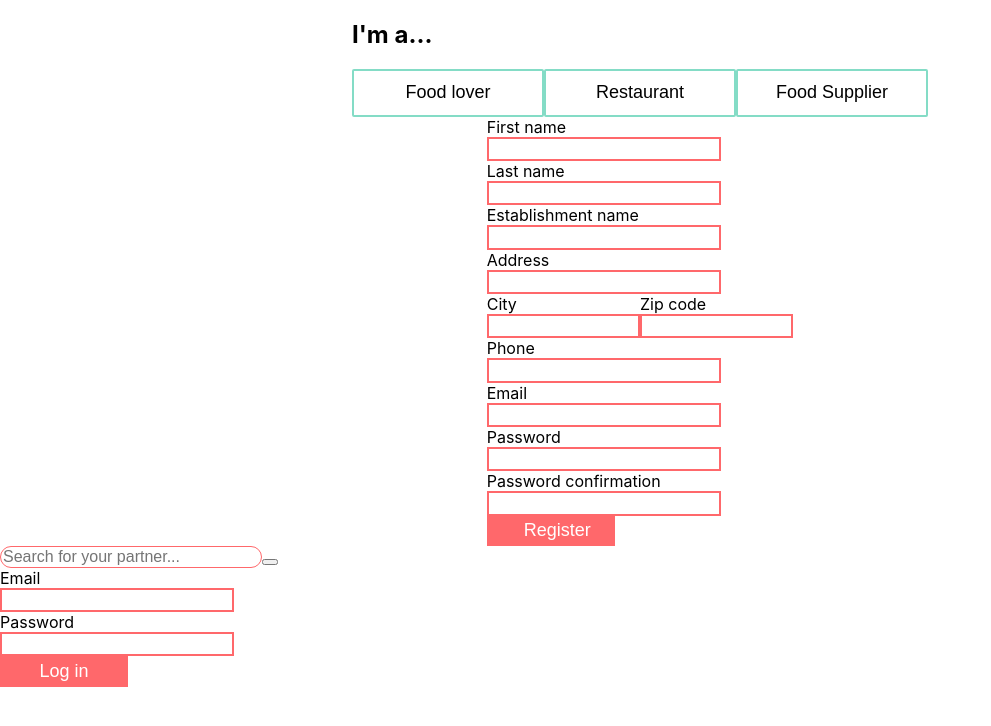
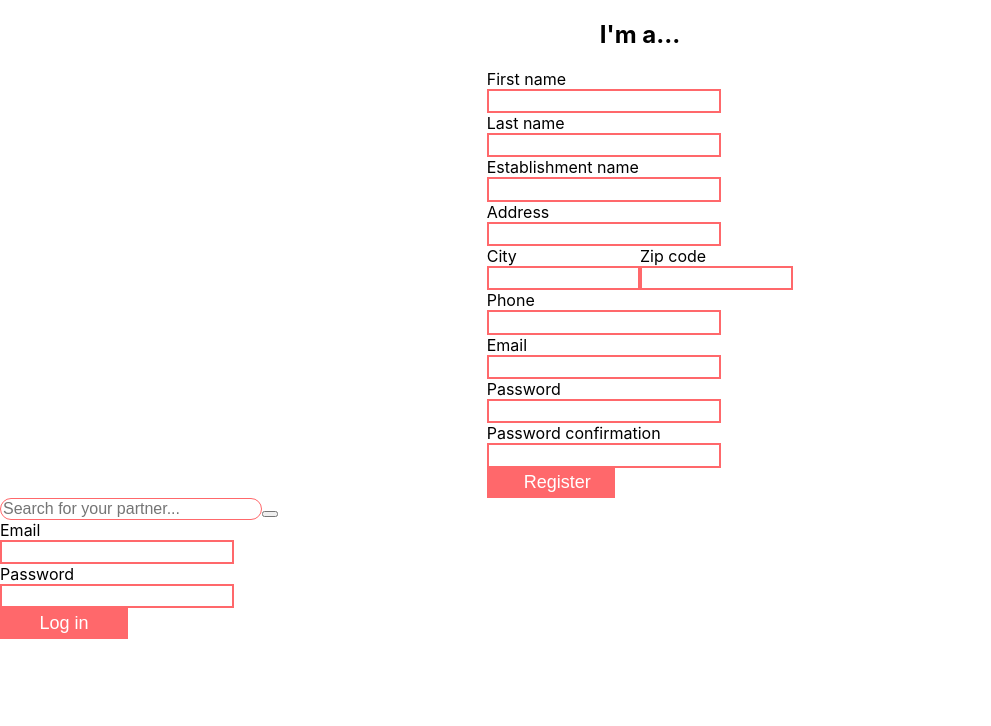
Before and after one commit to frankperler/foodprint, a React (Create React App) app in the folder client/: page / in a window 1280 px wide. Shown: the top 726 px of the page, without its empty margins (0-991 px from the left). Built offline with nearby package versions, Linux system fonts and the light colour scheme.

Commit message:
begin on ButtonGroup functionality

```diff
--- /dev/null
+++ b/client/src/components/registration/ButtonGroup.tsx
@@ -0,0 +1,24 @@
+import React from 'react';
+import { useState } from 'react';
+import { TypeButton } from './registration-styled-components/ChooseUserType.style';
+
+
+export const ButtonGroup = ({buttons, doSomethingAfterClick}): JSX.Element => {
+
+
+  const [clickedId, setClickedId] = useState<number>(-1)
+
+  const handleTypeClick = (e: MouseEvent, id: number) => {
+    setClickedId(id)
+    console.log(e);
+  }
+
+
+  return (
+    <>
+      {buttons.map((i: number, buttonLabel: string) => {
+            <TypeButton key={i} name={buttonLabel} onClick={(e) => handleTypeClick(e, i)}>{buttonLabel}</TypeButton>
+      })}
+    </>
+  )
+}
--- a/client/src/components/registration/ChooseUserType.tsx
+++ b/client/src/components/registration/ChooseUserType.tsx
@@ -2,16 +2,12 @@ import React from 'react';
 import { useState } from 'react';
 import { MouseEvent } from 'react';
 import { TypeButton, Wrapper } from './registration-styled-components/ChooseUserType.style';
-
+import { ButtonGroup } from './ButtonGroup';
 
 export const ChooseUserType = (): JSX.Element => {
 
-  const [type, setType] = useState('');
-  const [clicked, setClicked] = useState(false)
-
-  const handleTypeClick = (e: MouseEvent) => {
-    setClicked(true);
-    setType('clicked');
+  const printButtonLabel = (e: MouseEvent) => {
+    console.log(e.currentTarget);
   }
 
   return (
@@ -19,9 +15,7 @@ export const ChooseUserType = (): JSX.Element => {
     <Wrapper>
     <section>
         <h1>I'm a...</h1>
-        <TypeButton onClick={handleTypeClick} className={ type == 'clicked' ? 'chosenOne' : 'normal'}>Food lover</TypeButton>
-        <TypeButton>Restaurant</TypeButton>
-        <TypeButton>Food Supplier</TypeButton>
+        <ButtonGroup buttons={["Food lover", "Restaurant", "Food supplier"]} doSomethingAfterClick={printButtonLabel}></ButtonGroup>
     </section>
     </Wrapper>
 
```
